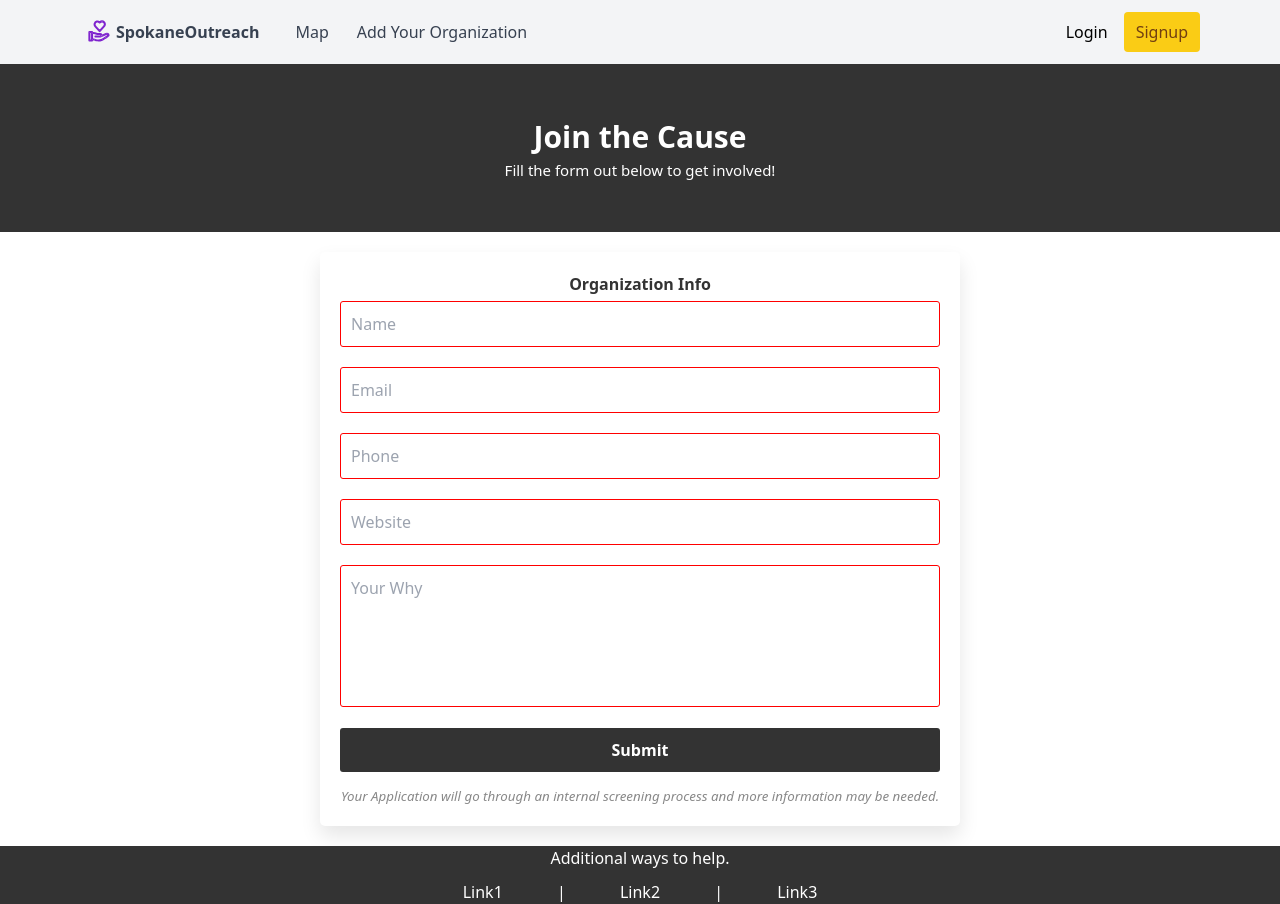
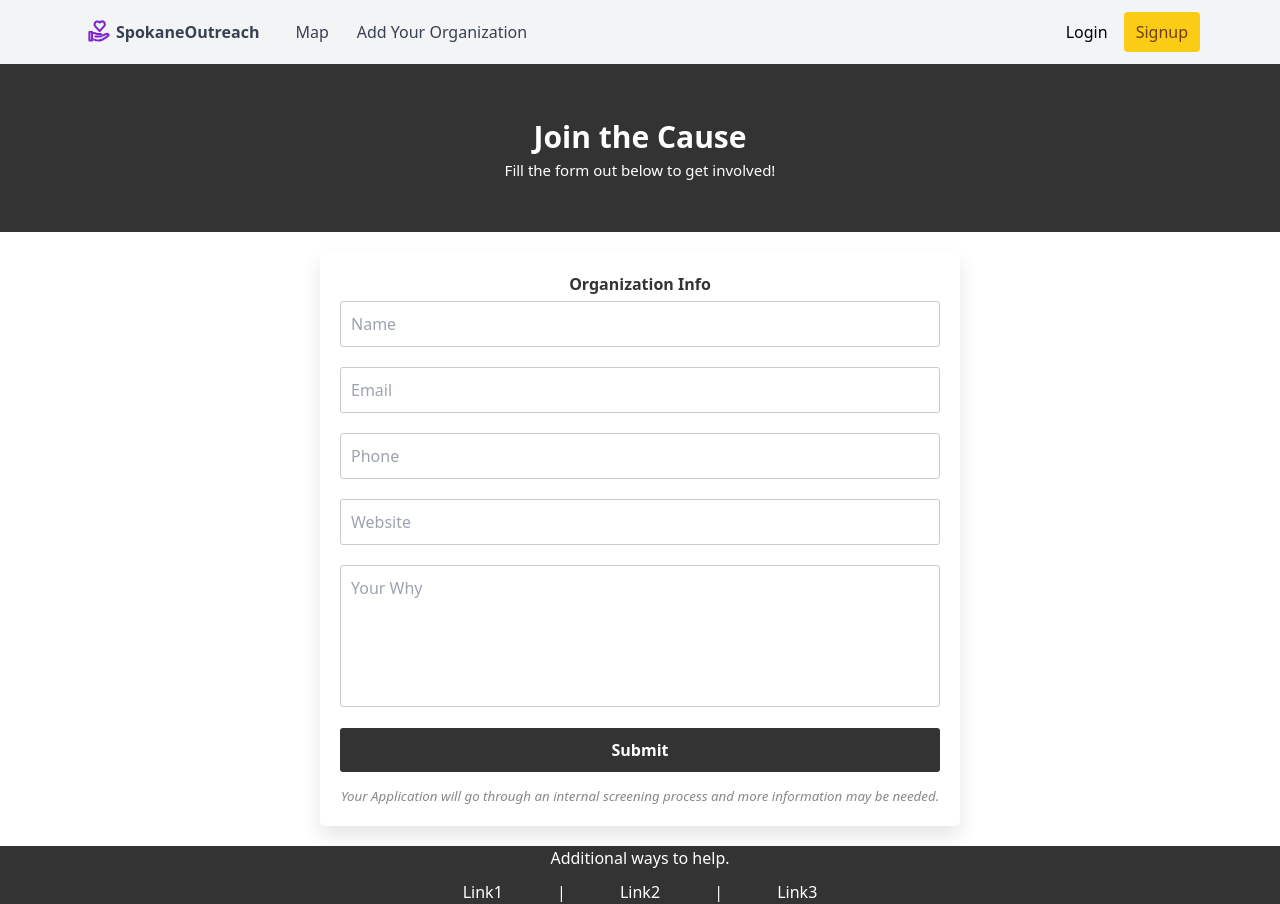
Before and after one commit to KyanPepper/2024-Intellitect-Hackathon, a SvelteKit app in the folder Frontend/: page /contactPage in a window 1280 px wide. Built offline with nearby package versions, Linux system fonts and the light colour scheme.

Commit message:
Ditched a bad idea

```diff
--- a/Frontend/src/app.css
+++ b/Frontend/src/app.css
@@ -14,17 +14,3 @@
   .fade-in {
     animation: fadeIn 0.3s ease-in-out;
   }
-
-
-@keyframes colorChange {
-    0%   { border-color: red; }
-    25%  { border-color: blue; }
-    50%  { border-color: green; }
-    100% { border-color: purple; }
-}
-
-.border-color-change {
-    animation: colorChange 5s infinite;
-    border-width: 1px;
-    border-style: solid;
-}
--- a/Frontend/src/routes/contactPage/+page.svelte
+++ b/Frontend/src/routes/contactPage/+page.svelte
@@ -8,19 +8,19 @@
         <h1>Organization Info</h1>
         <form action="submit_form.php" method="post">
             <div class="form-group">
-                <input class="border-color-change" type="text" id="name" name="name" placeholder="Name" required>
+                <input type="text" id="name" name="name" placeholder="Name" required>
             </div>
             <div class="form-group">
-                <input class="border-color-change" type="email" id="email" name="email" placeholder="Email" required>
+                <input type="email" id="email" name="email" placeholder="Email" required>
             </div>
             <div class="form-group">
-                <input class="border-color-change" type="tel" id="phone" name="phone" placeholder="Phone" required>
+                <input type="tel" id="phone" name="phone" placeholder="Phone" required>
             </div>
             <div class="form-group">
-                <input class="border-color-change" type="url" id="website" name="website" placeholder="Website" required>
+                <input type="url" id="website" name="website" placeholder="Website" required>
             </div>
             <div class="form-group">
-                <textarea class="border-color-change" id="message" name="message" rows="5" placeholder="Your Why" required></textarea>
+                <textarea id="message" name="message" rows="5" placeholder="Your Why" required></textarea>
             </div>
             <div class="form-group">
                 <button type="submit">Submit</button>
```
